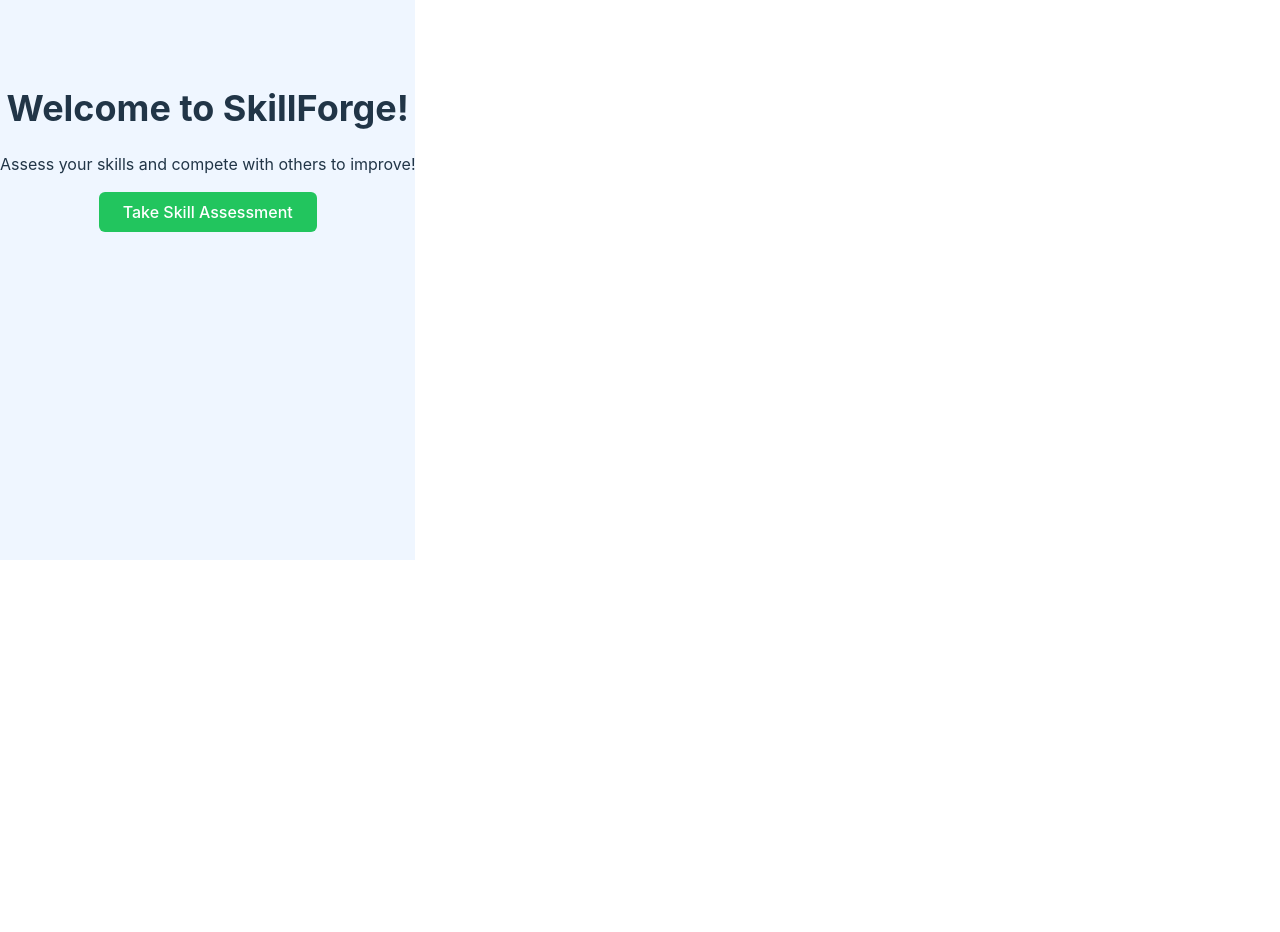
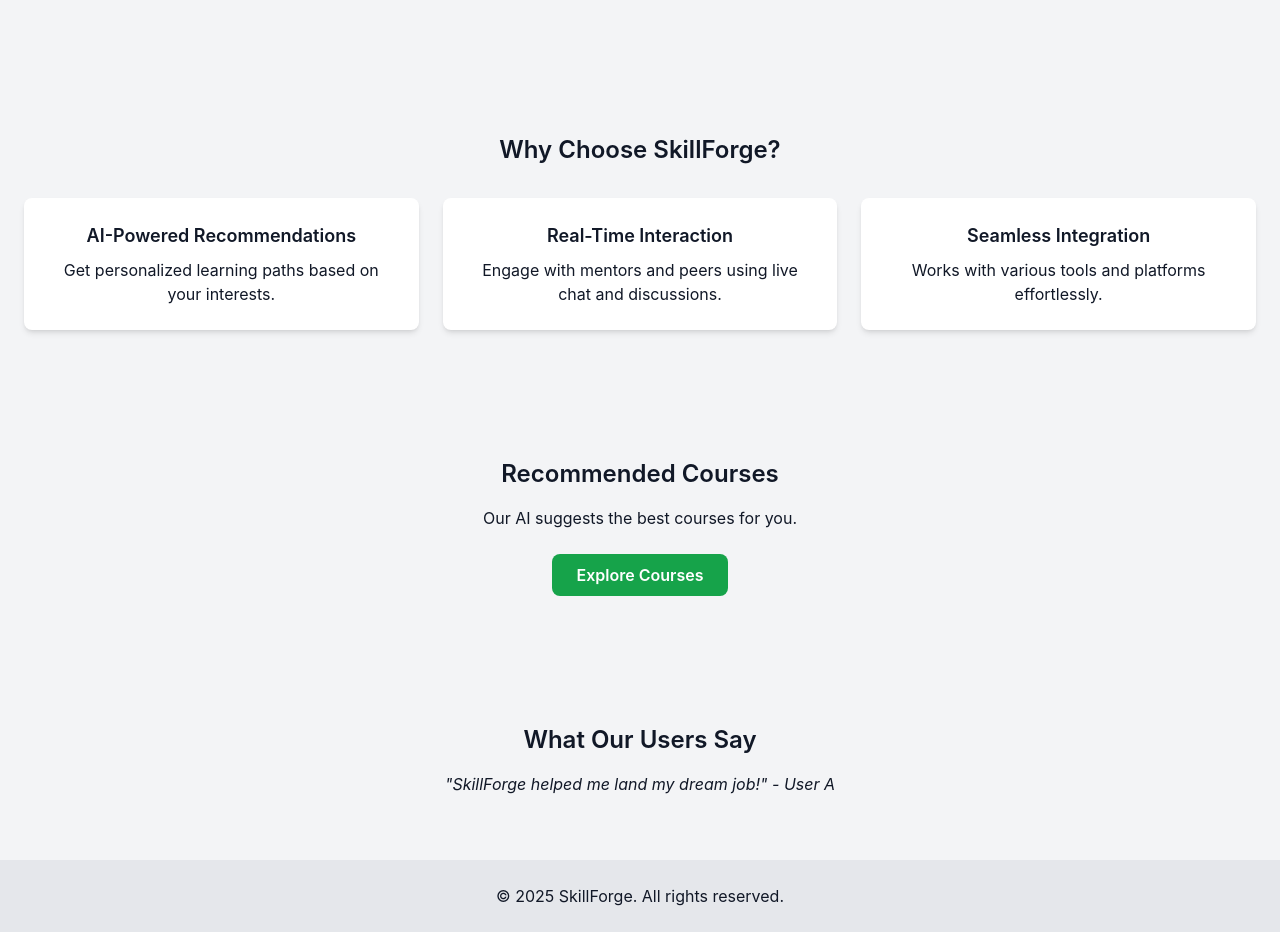
Before and after one commit to akshatranjan25/Skillforge, a React (Vite) app in the folder skillforge-app/: page / in a window 1280 px wide. Shown: the part 240-1172 px from the top of the page. Before the commit the page ends 800 px from the top, so only its background shows below. Built offline with nearby package versions, Linux system fonts and the light colour scheme.

Commit message:
Home page UI updated

```diff
--- a/skillforge-app/src/pages/Home.tsx
+++ b/skillforge-app/src/pages/Home.tsx
@@ -1,17 +1,51 @@
 import React from "react";
-import { Link } from "react-router-dom";
 
-const Home: React.FC = () => {
+const Home = () => {
   return (
-    <div className="flex flex-col items-center justify-center h-screen bg-blue-50">
-      <h1 className="text-4xl font-bold mb-6">Welcome to SkillForge!</h1>
-      <p className="mb-4">Assess your skills and compete with others to improve!</p>
-      <Link
-        to="/assessments"
-        className="px-6 py-2 bg-green-500 text-white rounded-md hover:bg-green-700"
-      >
-        Take Skill Assessment
-      </Link>
+    <div className="min-h-screen bg-gray-100 dark:bg-gray-900 text-gray-900 dark:text-gray-100">
+      {/* Hero Section */}
+      <section className="text-center py-20 px-6">
+        <h1 className="text-4xl font-bold">Welcome to SkillForge</h1>
+        <p className="mt-4 text-lg">Enhance your skills with AI-powered recommendations</p>
+        <button className="mt-6 px-6 py-2 bg-blue-600 text-white font-semibold rounded-lg hover:bg-blue-700 dark:bg-blue-500 dark:hover:bg-blue-600">Get Started</button>
+      </section>
+
+      {/* Features Section */}
+      <section className="py-16 px-6">
+        <h2 className="text-2xl font-semibold text-center">Why Choose SkillForge?</h2>
+        <div className="mt-8 grid grid-cols-1 md:grid-cols-3 gap-6 text-center">
+          <div className="p-6 bg-white dark:bg-gray-800 rounded-lg shadow-md">
+            <h3 className="text-lg font-semibold">AI-Powered Recommendations</h3>
+            <p className="mt-2">Get personalized learning paths based on your interests.</p>
+          </div>
+          <div className="p-6 bg-white dark:bg-gray-800 rounded-lg shadow-md">
+            <h3 className="text-lg font-semibold">Real-Time Interaction</h3>
+            <p className="mt-2">Engage with mentors and peers using live chat and discussions.</p>
+          </div>
+          <div className="p-6 bg-white dark:bg-gray-800 rounded-lg shadow-md">
+            <h3 className="text-lg font-semibold">Seamless Integration</h3>
+            <p className="mt-2">Works with various tools and platforms effortlessly.</p>
+          </div>
+        </div>
+      </section>
+
+      {/* Recommended Courses Section */}
+      <section className="py-16 px-6 text-center">
+        <h2 className="text-2xl font-semibold">Recommended Courses</h2>
+        <p className="mt-4">Our AI suggests the best courses for you.</p>
+        <button className="mt-6 px-6 py-2 bg-green-600 text-white font-semibold rounded-lg hover:bg-green-700 dark:bg-green-500 dark:hover:bg-green-600">Explore Courses</button>
+      </section>
+
+      {/* Testimonials */}
+      <section className="py-16 px-6 text-center">
+        <h2 className="text-2xl font-semibold">What Our Users Say</h2>
+        <p className="mt-4 italic">"SkillForge helped me land my dream job!" - User A</p>
+      </section>
+
+      {/* Footer */}
+      <footer className="py-6 text-center bg-gray-200 dark:bg-gray-800">
+        <p>&copy; 2025 SkillForge. All rights reserved.</p>
+      </footer>
     </div>
   );
 };
```
